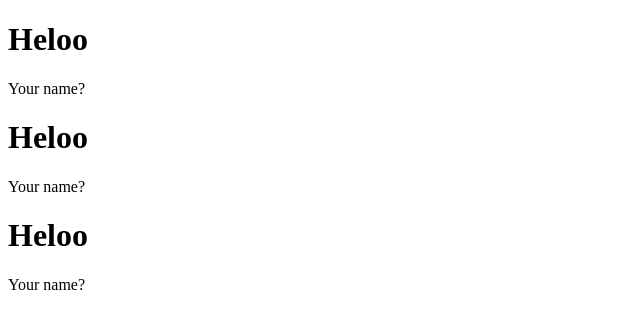
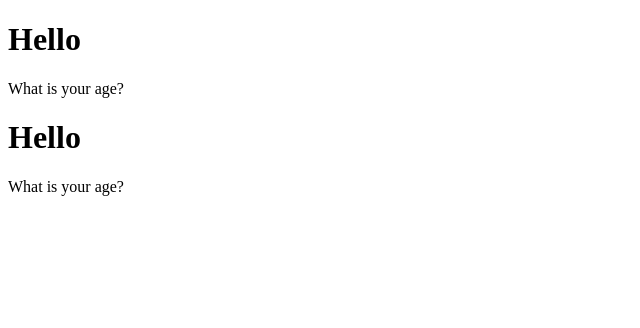
Before and after one commit to nambinachiyr/Hello_React, a React (Vite) app: page / in a window 1280 px wide. Shown: the top 328 px of the page, without its empty margins (0-640 px from the left). Built offline with nearby package versions, Linux system fonts and the light colour scheme.

Commit message:
moving the component to another file

```diff
--- a/src/App.jsx
+++ b/src/App.jsx
@@ -1,49 +1,15 @@
-// Basic
-function Greeting(){
-  return(
-    <>
-       <h1>Heloo</h1>
-       <p>Your name?</p>
-    </>
-  )
-}
+// /Bacic
+
+import Greeting from "./Components/Greetin";
+
 
 function App(){
-  // This is one way
-  // ----------------
-  /*return <div>
-    <h1>Heloo</h1>
-    <p>This is the para</p>
-  </div>*/
-// ____________________________
-  // This is another way
-  // --------------------
-  /*return (
-    <div>
-      <h1>Helo</h1>
-      <p>This is a para</p>
-    </div>
-  )*/
-  // ______________________________
-  // This is another way this is called fragment tag
-  /*return (
-    <>
-       <h1>Helo</h1>
-       <p>This is para</p>
-    </>
-  )*/
-
-
-    // Creating one more component
-    return(
-      // Call that component like functions in js
-      <> {/* This tag is important*/}
-        <Greeting />
-         {/* We can call multiple time as we want */}
-        <Greeting />
-        <Greeting />
-     </>
-    )
+ return (
+  <>
+    <Greeting />
+    <Greeting />
+  </>
+ )
 }
 
 export default App;
--- /dev/null
+++ b/src/Components/Greetin.jsx
@@ -0,0 +1,10 @@
+function Greeting(){
+   return (
+    <>
+      <h1>Hello</h1>
+      <p>What is your age?</p>
+    </>
+   )
+}
+
+export default Greeting
```
